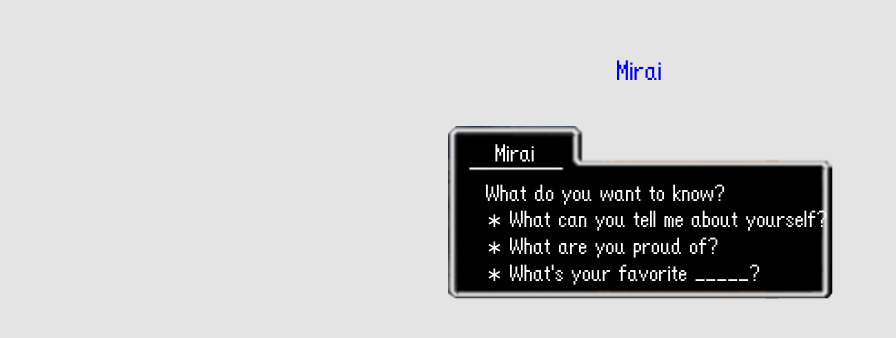
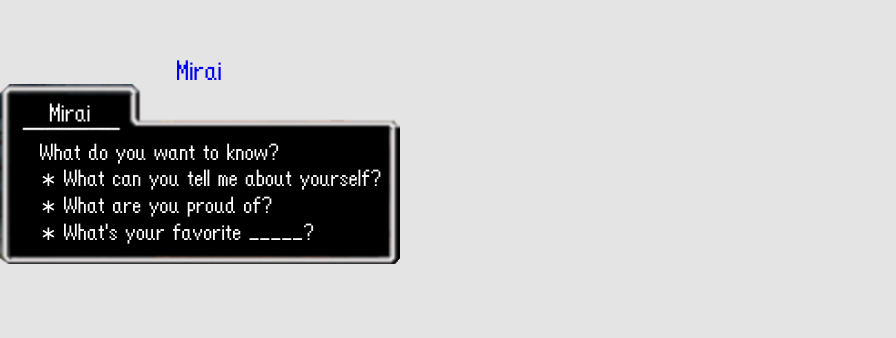
Before and after one commit to miishin/mirai, a Next.js app: page / in a window 1280 px wide. Shown: the part 106-444 px from the top of the page, without its empty margins (0-896 px from the left). Built offline with nearby package versions, Linux system fonts and the light colour scheme; a web font is replaced by a local one.

Commit message:
textbox now scales properly, but is aligned poorly

```diff
--- a/pages/index.js
+++ b/pages/index.js
@@ -11,7 +11,7 @@ export default function Home() {
       <Header></Header>
 
       <main className={styles.menu}>
-        <img src="textbox.svg"/>
+        <img src="textbox.svg" width="100%" height="100%"/>
         <div className={styles.items}>
           <div className={styles.linktxt}>What do you want to know?</div>
           <Link href="/about" passHref>
--- a/styles/Header.module.css
+++ b/styles/Header.module.css
@@ -2,6 +2,7 @@
     position: relative;
     text-align: center;
     top: 20%;
+    width: 100%;
 }
 
 .txt {
--- a/styles/Menu.module.css
+++ b/styles/Menu.module.css
@@ -1,16 +1,17 @@
 .menu {
   margin: auto;
-  max-width: 385;
-  min-width: 324;
-  position: absolute;
-  top: 40%;
-  left: 50%;
-  -ms-transform: translate(-50%, -50%);
-  transform: translate(-50%, -50%);
+  max-width: 400;
+  display: flex;
+  justify-content: center;
+  align-items: center;
+  object-fit: contain;
+  position: relative;
+  top: 20%;
 }
 
 .img {
   text-align: center;
+  object-fit: contain;
 }
 
 .items {
@@ -20,6 +21,7 @@
   top: 30%;
   left: 10%;
   font-size: medium;
+  object-fit: contain;
 }
 
 .linktxt {
--- a/styles/globals.css
+++ b/styles/globals.css
@@ -11,6 +11,8 @@ body {
 
 .container {
   height: 100vh;
+  max-width: 400px;
+  object-fit: contain;
 }
 
 a {
```
Also changed, not shown: 1 other file (tests, documents, lock files or other folders).
